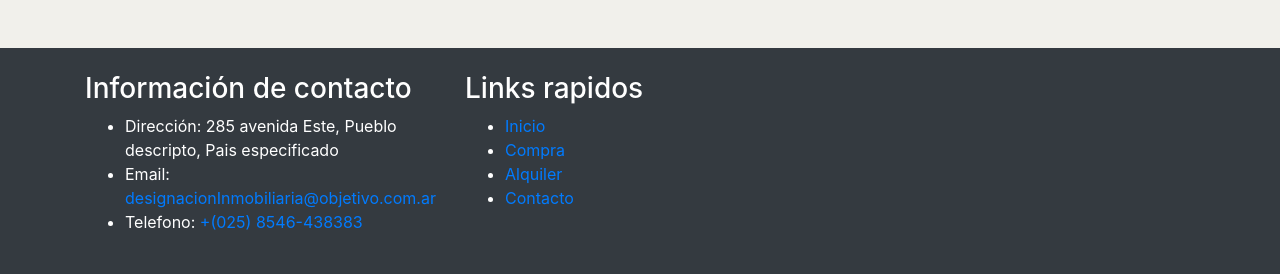
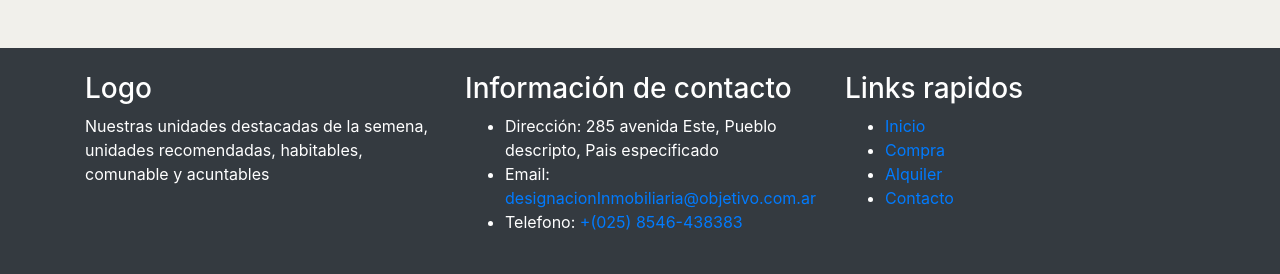
Before and after one commit to GaracLui/TP_Final_Frameworks, a CodeIgniter app: page /database/ in a window 1280 px wide. Shown: the part 947-1221 px from the top of the page. Run offline with CodeIgniter, Linux system fonts and the light colour scheme.

Commit message:
footer faltante col

```diff
--- a/application/views/plantilla/footer.php
+++ b/application/views/plantilla/footer.php
@@ -2,6 +2,14 @@
 		<div class="footer-area pt-4 pb-4 bg-dark text-white ">
 			<div class="container">
 				<div class="row ">
+
+					<div class="col-lg-4 col-sm-6">
+	                    <div class="single-footer-widget ps-3">
+	                        <h3>Logo</h3>
+	                        <p>Nuestras unidades destacadas de la semena, unidades recomendadas, habitables, comunable y acuntables</p>
+	                    </div>
+	                </div>
+
 
 					<div class="col-lg-4 col-sm-6 ">
 	                    <div class="single-footer-widget">
```
